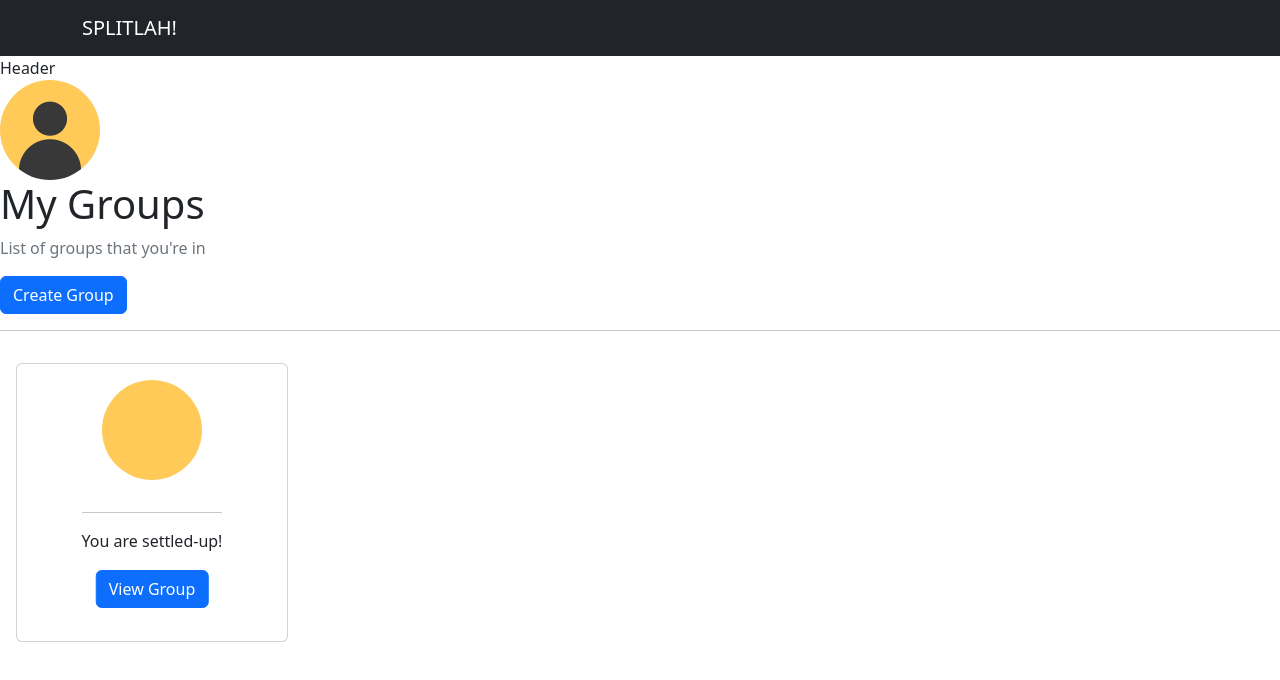
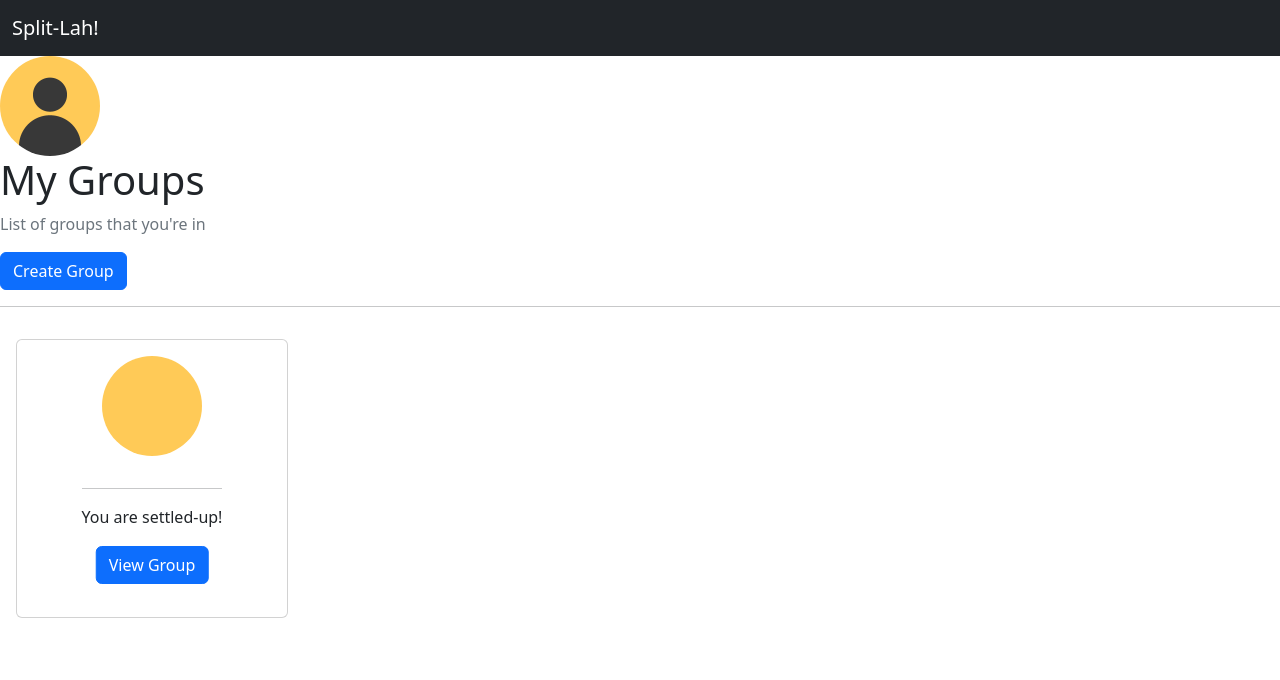
Before and after one commit to SplitLahTeam/SplitLah-, a React (Vite) app in the folder Client/: page /detailedpages/groups/summary in a window 1280 px wide. Shown: the top 680 px of the page. Built offline with nearby package versions, Linux system fonts and the light colour scheme; no server answers.

Commit message:
NavBar_Layout_improved

```diff
--- a/Client/src/App.css
+++ b/Client/src/App.css
@@ -44,6 +44,7 @@
 
 .group-cluster {
   display: flex;
+  flex-wrap: wrap;
 }
 
 .circle-thumbnail{
--- a/Client/src/components/Header.jsx
+++ b/Client/src/components/Header.jsx
@@ -1,7 +1,7 @@
 
 const Header = () => {
   return (
-    <div>Header</div>
+    <div></div>
   )
 }
 
--- a/Client/src/components/NavBar.jsx
+++ b/Client/src/components/NavBar.jsx
@@ -1,8 +1,11 @@
 import {useSelector, useDispatch} from 'react-redux'
 import { userActions } from '../store/userSlice'
 import {useNavigate} from 'react-router-dom'
+
 import Button from 'react-bootstrap/Button'
 import Container from 'react-bootstrap/Container';
+import Row from 'react-bootstrap/Row'
+import Col from 'react-bootstrap/Col'
 import Nav from 'react-bootstrap/Nav';
 import Navbar from 'react-bootstrap/Navbar';
 // import "../App.css"
@@ -33,17 +36,40 @@ const NavBar = () => {
 
   return (
     <>
-      <Navbar bg="dark" variant="dark">
+      <Navbar bg="dark" variant="dark" expand="sm">
+      <Container fluid>
+        <Navbar.Brand onClick={handleBrandTxtClick}>Split-Lah!</Navbar.Brand>
+        <Navbar.Toggle aria-controls="navbarScroll" />
+        <Navbar.Collapse id="navbarScroll">
+          {userLoggedIn && <Nav
+            className="me-auto my-2 my-lg-0"
+            style={{ maxHeight: '100px' }}
+            navbarScroll
+          >
+            <Nav.Link onClick={handleDashboardTxtClick}>My Dashboard</Nav.Link>
+            <Nav.Link onClick={handleGroupsTxtClick}>My Groups</Nav.Link>
+          </Nav>}
+        </Navbar.Collapse>
+          {userLoggedIn && <Nav className="ms-auto">
+            {userLoggedIn && <div><p className='text-light text-center p-0 m-0 mx-1'>Hi! </p> <p className='text-light text-center p-0 m-0 mx-1'>{user.name}</p></div>}
+            {userLoggedIn && <Button  onClick={handleLogOutButtonClick} variant="danger">Log out</Button>}
+          </Nav>}
+      </Container>
+      </Navbar>
+
+      {/* <Navbar bg="dark" variant="dark">
         <Container>
-          <Navbar.Brand onClick={handleBrandTxtClick}>SPLITLAH!</Navbar.Brand>
-          <Nav className="me-auto">
+          <Navbar.Brand className="float-left" onClick={handleBrandTxtClick}>SPLITLAH!</Navbar.Brand>
+          <Nav className="mx-auto">
             {userLoggedIn && <Nav.Link onClick={handleDashboardTxtClick}>My Dashboard</Nav.Link>}
             {userLoggedIn && <Nav.Link onClick={handleGroupsTxtClick}>My Groups</Nav.Link>}
+          </Nav>
+          <Nav className="ms-auto">
             {userLoggedIn && <p className='text-light'>Hi! {user.name}</p>}
             {userLoggedIn && <Button  onClick={handleLogOutButtonClick} variant="danger">Log out</Button>}
           </Nav>
         </Container>
-      </Navbar>
+      </Navbar> */}
     </>
   );
 }
--- a/Client/src/pages/UserGroupsSummary.jsx
+++ b/Client/src/pages/UserGroupsSummary.jsx
@@ -1,4 +1,5 @@
 import Image from "react-bootstrap/Image";
+import container from 'react-bootstrap/Container'
 import Button from "react-bootstrap/Button";
 import profile from "../images/profile.png";
 import {useEffect} from 'react'
@@ -65,6 +66,7 @@ const UserGroupsSummary = () => {
   };
 
   return (
+    <container fluid>
     <div>
       <div className="groups-head">
         <Image src={profile} style={{ width: "100px", borderRadius: "50%" }} />
@@ -75,7 +77,7 @@ const UserGroupsSummary = () => {
         </Button>
       </div>
       <hr className="divider"></hr>
-      <div className="group-cluster">
+      <div className="d-flex flex-wrap">
         {groupsSummaryList.map((group) => (
           <CardIndividualGroup
             key={group.id}
@@ -86,6 +88,7 @@ const UserGroupsSummary = () => {
         ))}
       </div>
     </div>
+    </container>
   );
 };
 
```
